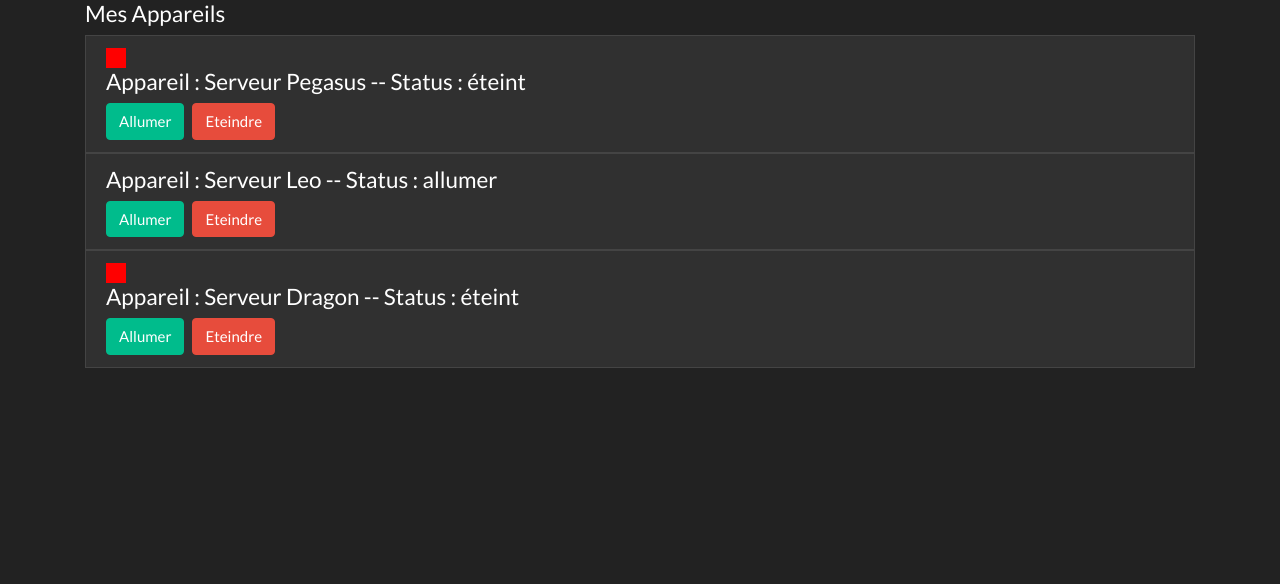
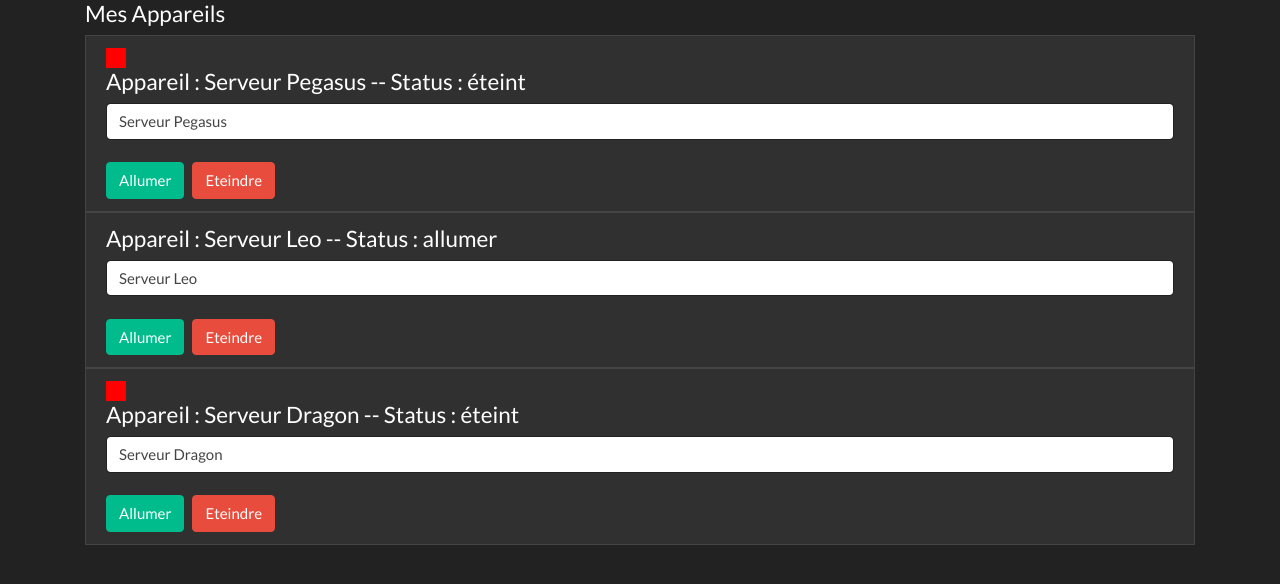
Before and after one commit to Neguro/premier-projet, an Angular app: page / in a window 1280 px wide. Shown: the top 584 px of the page. Built offline with nearby package versions, Linux system fonts and the light colour scheme.

Commit message:
test du two-way binding avec ngModel

```diff
--- a/src/app/app.component.ts
+++ b/src/app/app.component.ts
@@ -23,6 +23,7 @@ export class AppComponent {
       status: false
     }
   ]
+
   constructor()
   {
     setTimeout(
--- a/src/app/appareil/appareil.component.html
+++ b/src/app/appareil/appareil.component.html
@@ -1,6 +1,8 @@
 <div class="list-group-item">
   <div style="width:20px;height:20px;background-color:red;" *ngIf="getStatus() === 'éteint'"></div>
   <h4> Appareil : {{ appareilName }} -- Status : {{ getStatus() }} </h4>
+  <input type="text" class="form-control" [(ngModel)]="appareilName">
+  <br>
   <div class="btn-group mr-2" role="group" aria-label="First group">
     <button type="text" class="btn btn-success" (click)="onAllumer()">Allumer</button>
   </div>
```
